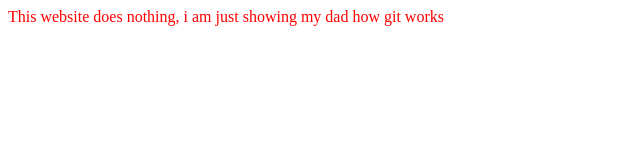
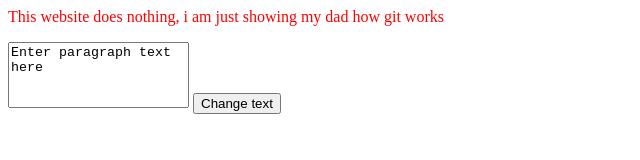
Before and after one commit to DeadWalrus/dat-nu-nu, a plain HTML site: page index.html in a window 1280 px wide. Shown: the whole page, without its empty margins (0-640 px from the left). Drawn offline with Linux system fonts and the light colour scheme.

Commit message:
not important

```diff
--- a/index.html
+++ b/index.html
@@ -2,8 +2,20 @@
 	<head>
 		<title>Simple website</title>
 		<link rel="stylesheet" href="styles/main.css">
+
 	</head>
 	<body>
-		<p>This website does nothing, i am just showing my dad how git works</p>
+		<main>
+			<div id="main-content">
+				<p id="main-paragraph" class="red">This website does nothing, i am just showing my dad how git works</p>
+			</div>
+			<div id="form">
+				<form id="paragraph-form">
+					<textarea form="paragraph-form" id="paragraph-text" rows="4" cols="20" >Enter paragraph text here</textarea>
+					<button form="paragraph-form" id="b1">Change text</button>
+				</form>
+			</div>
+		</main>
+		<script src="scripts/main.js"></script>
 	</body>
 </html>
--- a/scripts/main.js
+++ b/scripts/main.js
@@ -0,0 +1,5 @@
+document.getElementById("b1").onclick = function()
+{
+    var x = document.getElementById("paragraph-text").value;
+    document.getElementById("main-paragraph").innerHTML = x;
+}
--- a/styles/main.css
+++ b/styles/main.css
@@ -1,4 +1,8 @@
-p
+p.red
 {
 	color: red;
 }
+#paragraph-text
+{
+	resize: none;
+}
```
